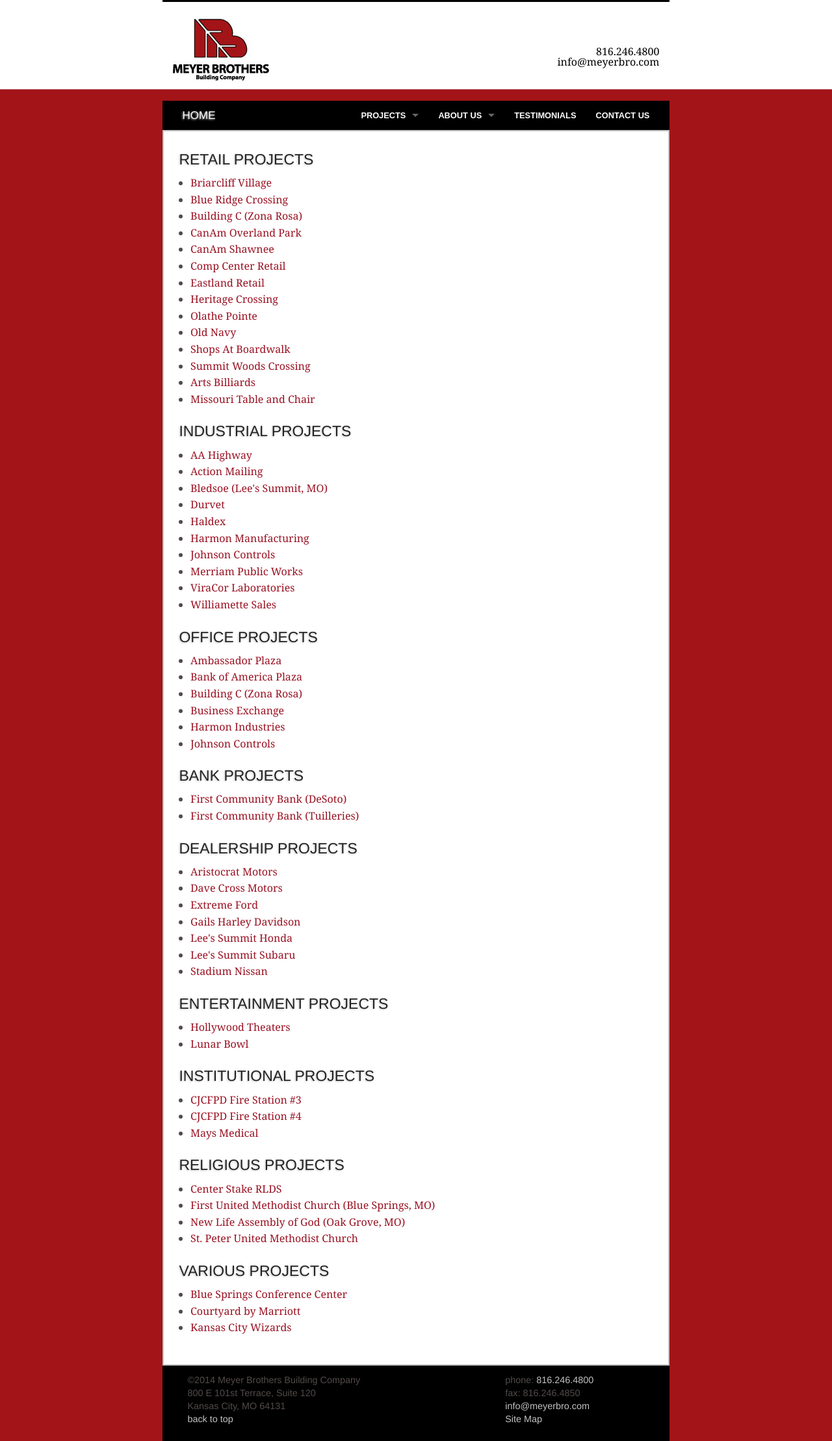
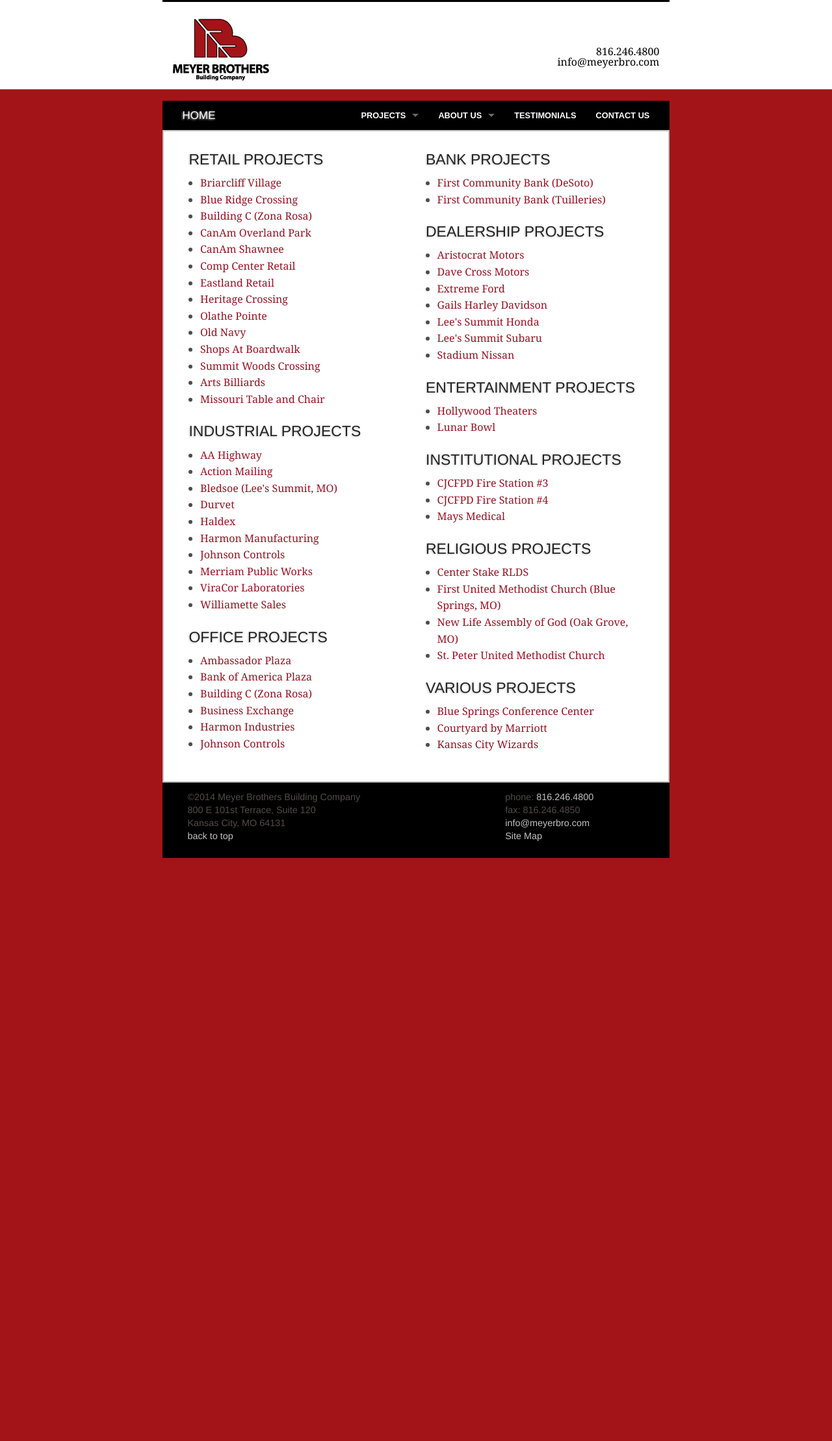
Before and after one commit to jiko/meyerbro, a Jekyll site: the page built from projects/index.html, in a window 1280 px wide. Shown: the whole page at 65% size. Built offline with Jekyll 4.4.1, drawn with Linux system fonts in a browser that asks for light colours; Markdown is read by kramdown in place of the engine named in the settings; after the commit the page ends 1320 px from its top, so only the background shows below that.

```diff
--- a/projects/index.html
+++ b/projects/index.html
@@ -5,8 +5,8 @@
 keywords: Meyer, Brothers, Meyer Brothers, Construction, Building, tilt-up, Brother, Framing, Build-to-suit, Build to suit, tilt up, contractor, contractors, general contractor, kansas city general contractor, kasnsas city general contractors, contracting, developments, build, new building, new facility, meyer company design-build, design/build, design build, architectural tilt-up, tiltup, designbuild, Lee's Summit Contractors, Blue Springs Contractor, Olathe Contractors, Overland Park Contractors, Leawood, commercial contractors
 ---
 
-<div class="content">
- <div class="siteMap" id="leftCol">
+<div class="row">
+ <div class="large-6 columns">
   <h4>
    Retail projects
   </h4>
@@ -172,6 +172,8 @@
     </a>
    </li>
   </ul>
+  </div>
+  <div class="large-6 columns">
   <h4>
    Bank Projects
   </h4>
@@ -187,10 +189,7 @@
     </a>
    </li>
   </ul>
-  <p>
-  </p>
- </div>
- <div class="siteMap" id="rightCol">
+
   <h4>
    Dealership Projects
   </h4>
@@ -312,6 +311,4 @@
    </li>
   </ul>
  </div>
- <div class="clearfloat">
- </div>
 </div>
```
